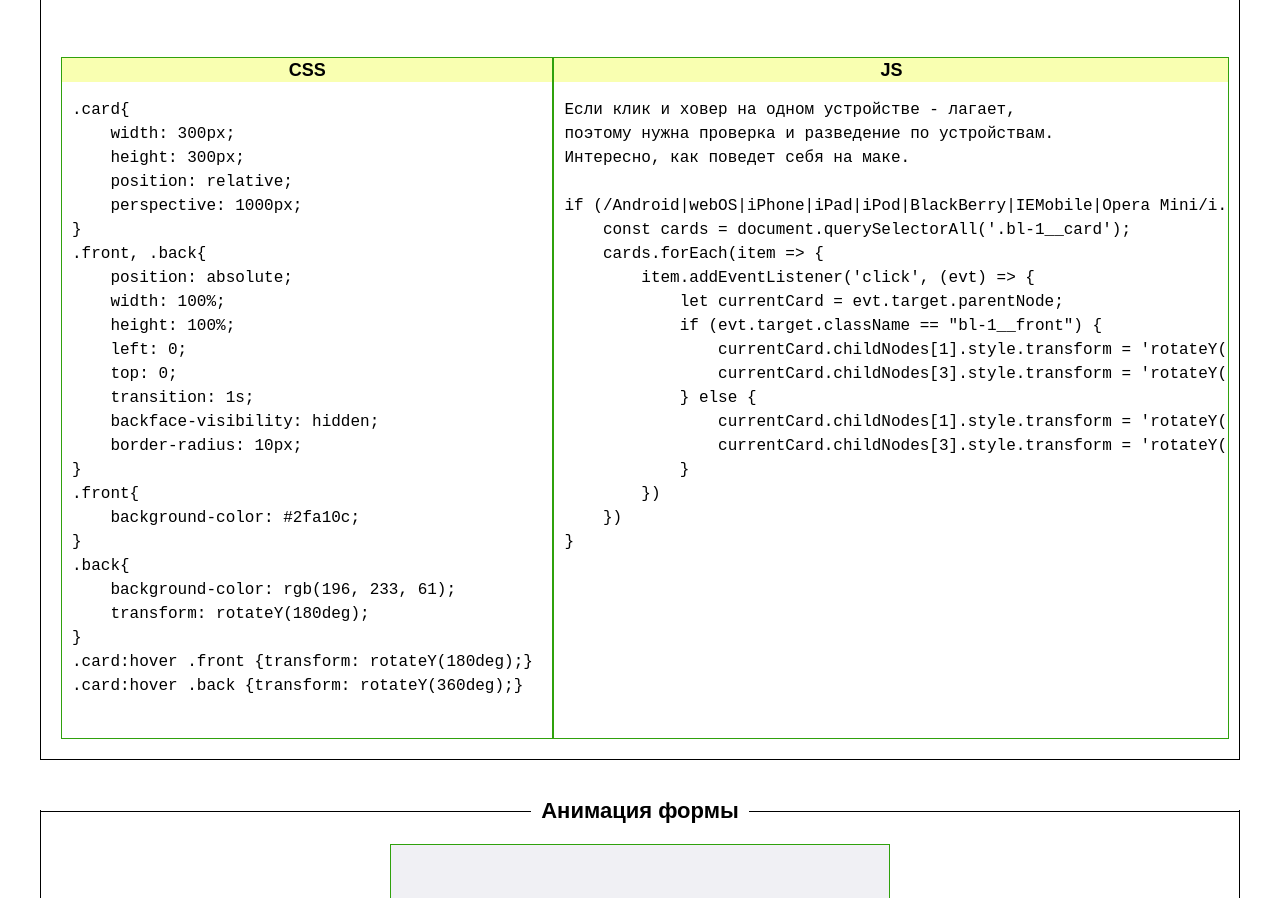
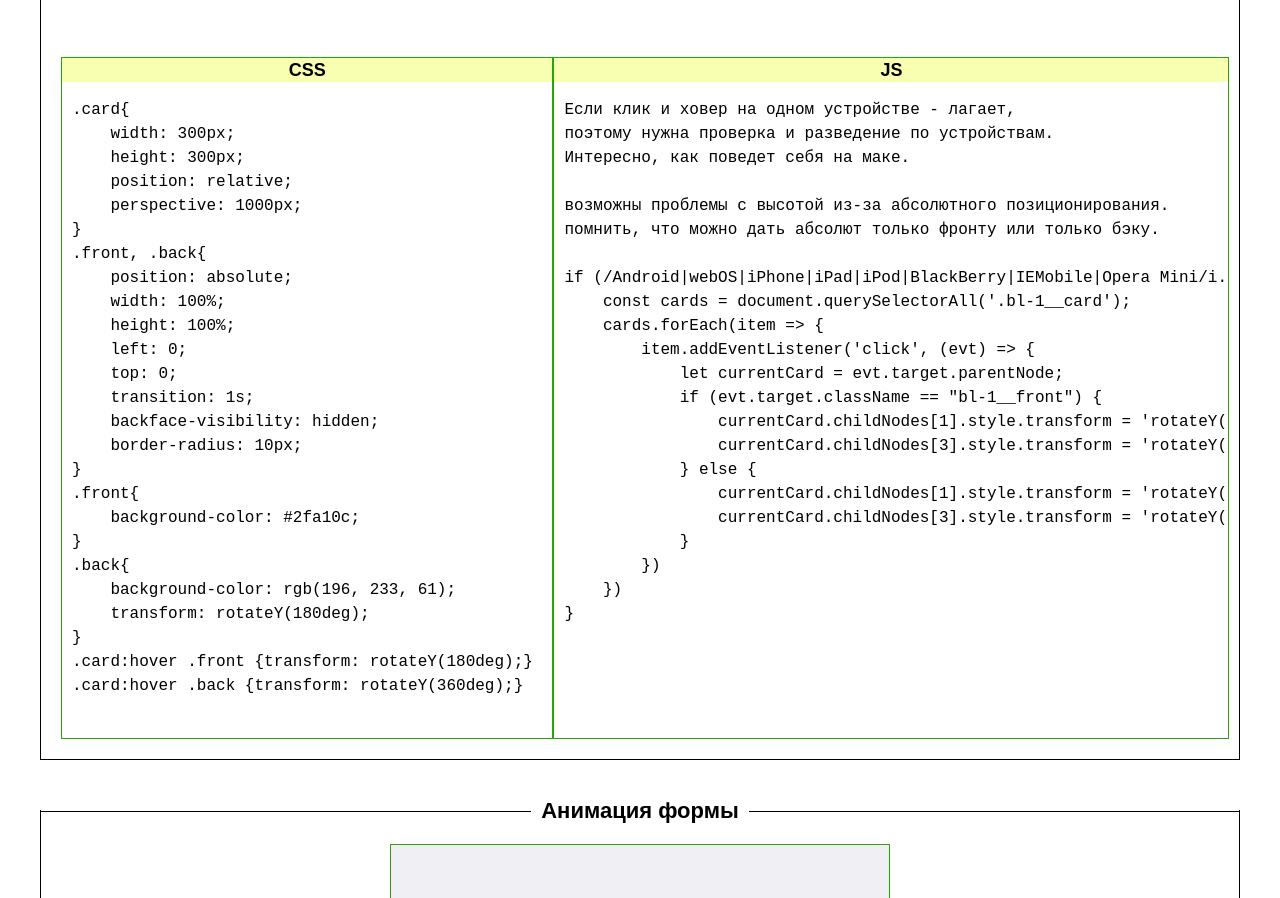
Before and after one commit to VanillaTank/snippets, a plain HTML site: page index.html in a window 1280 px wide. Shown: the part 1210-2108 px from the top of the page. Drawn offline with Linux system fonts and the light colour scheme.

Commit message:
Update index.html

```diff
--- a/index.html
+++ b/index.html
@@ -115,6 +115,9 @@ animation: flashing-border 0.85s step-end infinite,
 Если клик и ховер на одном устройстве - лагает,
 поэтому нужна проверка и разведение по устройствам.
 Интересно, как поведет себя на маке.
+
+возможны проблемы с высотой из-за абсолютного позиционирования.
+помнить, что можно дать абсолют только фронту или только бэку.
 
 if (/Android|webOS|iPhone|iPad|iPod|BlackBerry|IEMobile|Opera Mini/i.test(navigator.userAgent)) {
     const cards = document.querySelectorAll('.bl-1__card');
```
